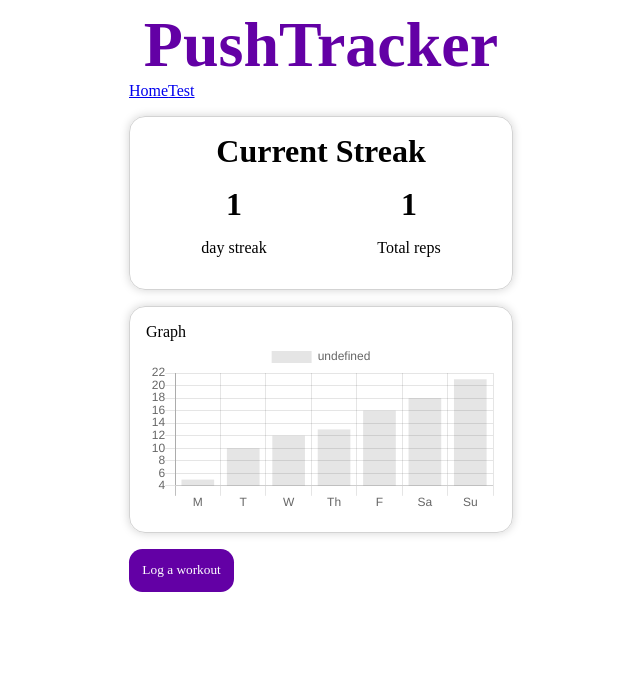
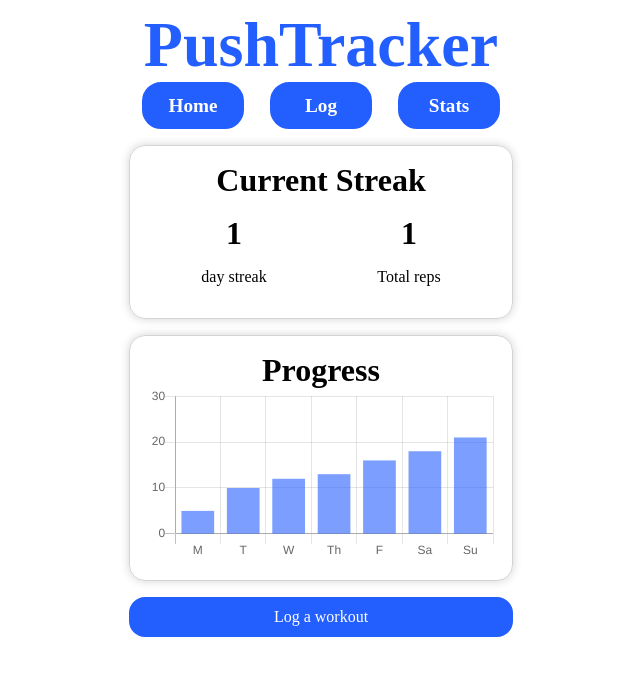
Before and after one commit to bendurham441/pushtracker, a React (Vite) app: page / in a window 1280 px wide. Shown: the top 676 px of the page, without its empty margins (319-959 px from the left). Built offline with nearby package versions, Linux system fonts and the light colour scheme; a web font is replaced by a local one.

Commit message:
Added chart proof of concept

```diff
--- a/components/App.js
+++ b/components/App.js
@@ -3,14 +3,13 @@ import { BrowserRouter as Router, Switch, Route, Link } from "react-router-dom";
 
 import Home from "./routes/Home";
 import LogForm from "./routes/LogForm";
+import Nav from "./Nav";
+import Log from "./routes/Log";
 
 const App = () => (
   <Router>
     <header id="heading">PushTracker</header>
-    <nav>
-      <Link to="/">Home</Link>
-      <Link to="/test">Test</Link>
-    </nav>
+    <Nav />
     <Switch>
       <Route exact path="/">
         <Home />
@@ -18,6 +17,9 @@ const App = () => (
       <Route path="/add">
         <LogForm />
       </Route>
+      <Route path="/log">
+        <Log />
+      </Route>
     </Switch>
   </Router>
 );
--- /dev/null
+++ b/components/Nav.js
@@ -0,0 +1,20 @@
+import React from "react";
+import { Link } from "react-router-dom";
+
+const Nav = () => {
+  return (
+    <nav style={{display: "flex", justifyContent: "space-around"}}>
+      <Link to="/" style={{textDecoration: "none"}}>
+        <div className="nav-item">Home</div>
+      </Link>
+      <Link to="/log" style={{textDecoration: "none"}}>
+        <div className="nav-item">Log</div>
+      </Link>
+      <Link to="/stats" style={{textDecoration: "none"}}>
+        <div className="nav-item">Stats</div>
+      </Link>
+    </nav>
+  );
+};
+
+export default Nav;
--- a/components/Progress.js
+++ b/components/Progress.js
@@ -6,20 +6,35 @@ import Card from "./common/Card";
 const Progress = () => {
   return (
     <Card>
-      <div>Graph</div>
+      <div id="progress">
+        <h1>Progress</h1>
         <Bar
           data={{
             labels: ["M", "T", "W", "Th", "F", "Sa", "Su"],
             datasets: [
               {
+                backgroundColor: "rgba(35, 94, 255, 0.6)",
                 data: [5, 10, 12, 13, 16, 18, 21],
               },
             ],
           }}
           options={{
-          barPercentage: 1
+            title: {
+              display: false,
+            },
+            legend: {
+              display: false,
+            },
+            scales: {
+              yAxes: [{
+                ticks: {
+                  maxTicksLimit: 4
+                }
+              }]
+            }
           }}
         />
+      </div>
     </Card>
   );
 };
--- /dev/null
+++ b/components/Workout.js
@@ -0,0 +1,18 @@
+import React from "react";
+
+import Card from "./common/Card";
+
+const Workout = () => (
+  <Card>
+    <div className="workout">
+      <h1>Monday</h1>
+      <p>10:52am</p>
+      <div className="set">10 reps</div>
+      <div className="set">10 reps</div>
+      <div className="set">10 reps</div>
+      <div className="set">10 reps</div>
+    </div>
+  </Card>
+);
+
+export default Workout;
--- a/components/routes/Home.js
+++ b/components/routes/Home.js
@@ -9,7 +9,7 @@ const Home = () => (
     <Dashboard />
     <Progress />
     <Link to="add">
-      <button>Log a workout</button>
+      <button id="log-button">Log a workout</button>
     </Link>
   </section>
 );
--- /dev/null
+++ b/components/routes/Log.js
@@ -0,0 +1,15 @@
+import React from "react";
+
+import Workout from "../Workout";
+
+const Log = () => (
+  <section>
+    <Workout />
+    <Workout />
+    <Workout />
+    <Workout />
+    <Workout />
+  </section>
+);
+
+export default Log;
--- a/styles.scss
+++ b/styles.scss
@@ -1,7 +1,7 @@
-$purple: rgb(99, 0, 165);
+$purple: rgb(35, 94, 255);
 
 * {
-  font-family: "Baloo Thambi 2"
+  font-family: "Baloo Thambi 2";
 }
 
 #heading {
@@ -11,17 +11,17 @@ $purple: rgb(99, 0, 165);
   color: $purple;
 }
 
+#progress {
+  h1 {
+    text-align: center;
+    font-size: 2em;
+    margin: auto;
+  }
+}
+
 #root {
   width: 24em;
   margin: auto;
-}
-
-button {
-  padding: 1em;
-  background-color: $purple;
-  border-radius: 1em;
-  border: none;
-  color: white;
 }
 
 #dashboard {
@@ -39,3 +39,58 @@ button {
   padding: 1em;
   margin: 1em 0;
 }
+@mixin button {
+  padding: 0.5em;
+  background-color: $purple;
+  border-radius: 1em;
+  color: white;
+  border: 0.2em solid $purple;
+}
+
+.nav-item {
+  @include button();
+
+  font-weight: 600;
+  font-size: 1.2em;
+  width: 4em;
+  text-align: center;
+}
+
+button {
+  @include button();
+  font-weight: 500;
+  font-size: 1em;
+  width: 100%;
+}
+
+@mixin hover {
+  border: 0.2em solid $purple;
+  background-color: white;
+  color: $purple;
+  transition: 0.3s;
+}
+
+button:hover {
+  @include hover();
+}
+
+.nav-item:hover {
+  @include hover();
+}
+
+.workout {
+  h1 {
+    text-align: center;
+    margin: auto;
+  }
+}
+
+.set {
+  width: 100%;
+  padding: 0.5em;
+  border-radius: 0.5em;
+  border: 0.1em solid lightgray;
+  box-sizing: border-box;
+  text-align: center;
+  margin-bottom: 0.5em;
+}
```
Lines whose indentation alone changed are shown as unchanged.
